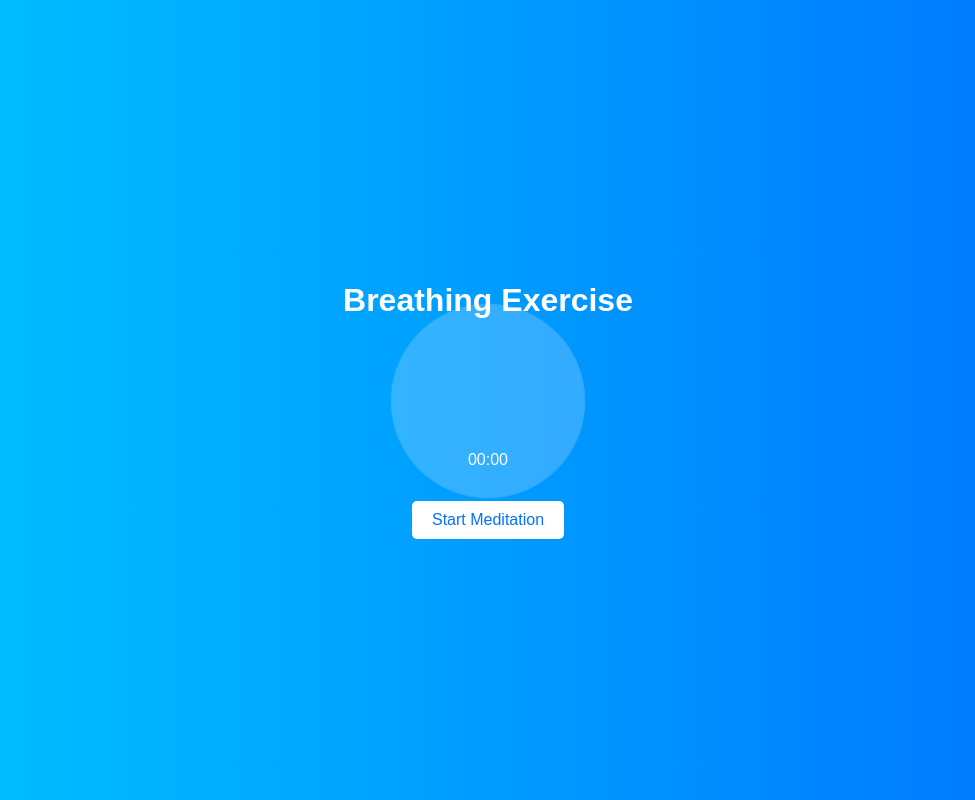
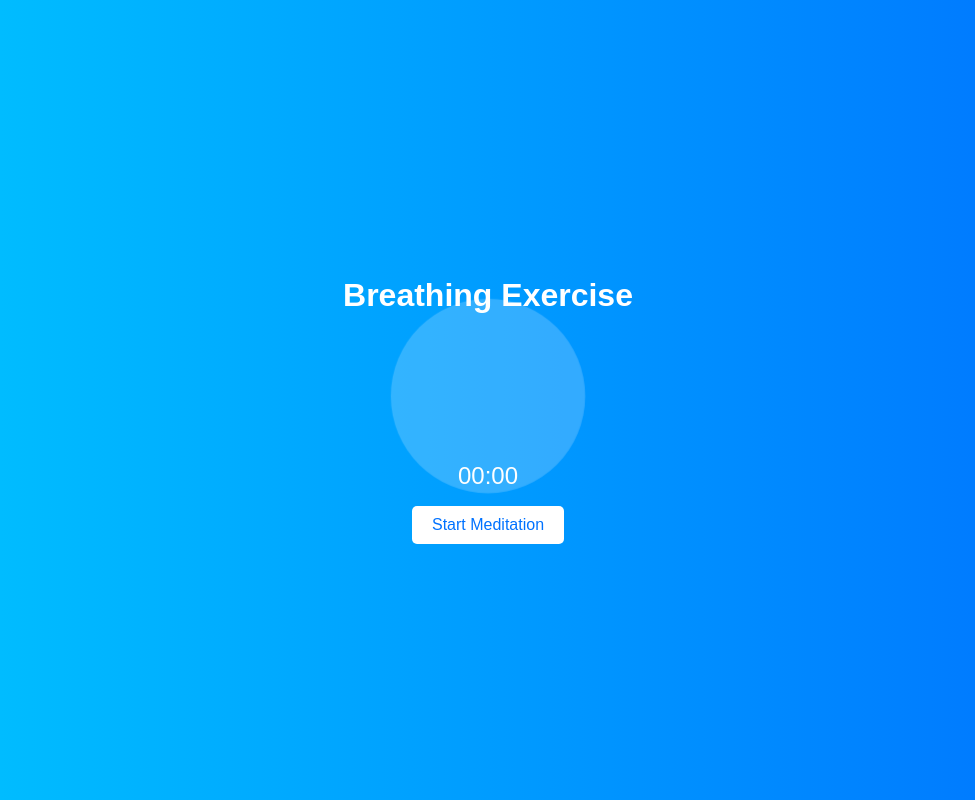
Before and after one commit to balajibalagurusami/meditate, a plain HTML site: page index.html in a window 1280 px wide. Shown: the whole page, without its empty margins (152-1127 px from the left). Drawn offline with Linux system fonts and the light colour scheme.

Commit message:
Update styles.css

```diff
--- a/styles.css
+++ b/styles.css
@@ -36,12 +36,17 @@ button {
     border: none;
     border-radius: 5px;
     cursor: pointer;
-    margin-top: 2rem;
+    margin-top: 1rem;
 }
 
 button:hover {
     background: #00c6ff;
     color: #fff;
+}
+
+#timer {
+    font-size: 1.5rem;
+    margin-top: 1rem;
 }
 
 @keyframes breathe {
```
